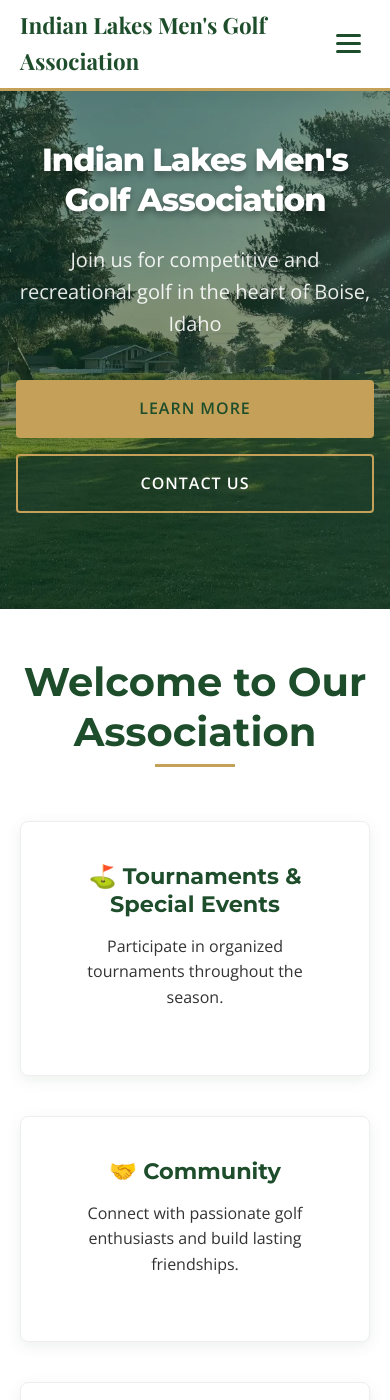
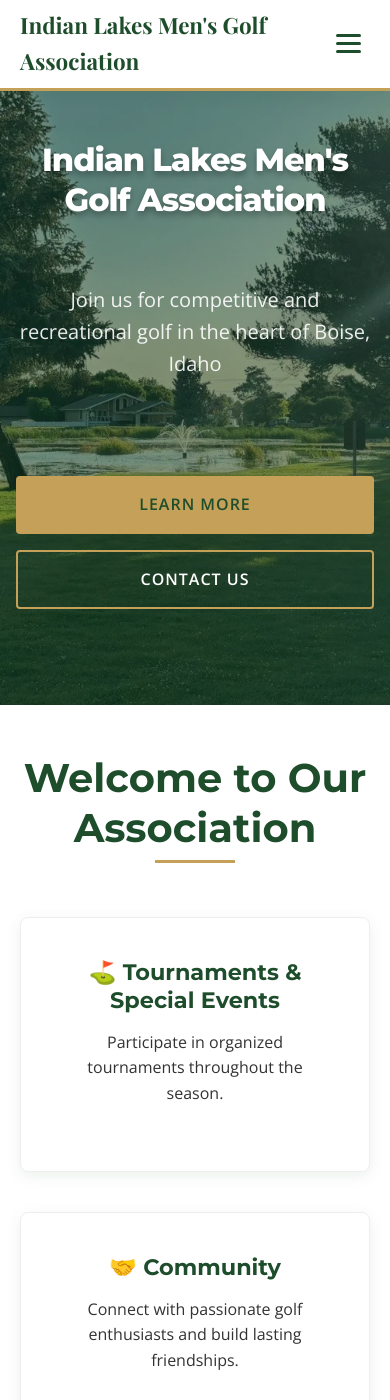
Before and after one commit to lslatz/mens-golf-assoc-website, a Jekyll site: the page built from index.md, in a window 390 px wide and 1400 px high. Built offline with Jekyll 4.4.1, drawn with Linux system fonts in a browser that asks for light colours.

Commit message:
Refactor button hover styles for consistency and adjust layout margins for improved mobile visibility

```diff
--- a/assets/css/modern-style.css
+++ b/assets/css/modern-style.css
@@ -281,7 +281,6 @@ main {
   box-shadow: var(--shadow);
 }
 
-@media (hover: hover) {
 .btn-primary:hover {
   background-color: #246B44; /* Darker Green */
   color: #ffffff;
@@ -293,7 +292,6 @@ main {
 .btn-outline:hover {
   background: var(--text-on-dark);
   color: var(--primary-color);
-  }
 }
 
 .btn-outline {
@@ -314,12 +312,10 @@ main {
   border: 2px solid var(--accent-color);
 }
 
-@media (hover: hover) {
 .btn-secondary:hover {
   background: var(--accent-color);
   color: var(--primary-color);
   border-color: var(--accent-color);
-  }
 }
 
 .btn-group {
@@ -327,7 +323,7 @@ main {
   gap: 1rem;
   flex-wrap: wrap;
   justify-content: center;
-  margin: 2rem 0;
+  margin: 6rem 0 2rem;
   animation: fadeInUp 1s ease 0.4s both;
 }
 
@@ -740,6 +736,7 @@ main {
 
   .hero .lead {
     font-size: 1.25rem;
+    margin-top: 4rem; /* Push text/buttons down for mobile image visibility */
   }
 
   h1 { font-size: 2.5rem; }
```
Lines whose indentation alone changed are shown as unchanged.
